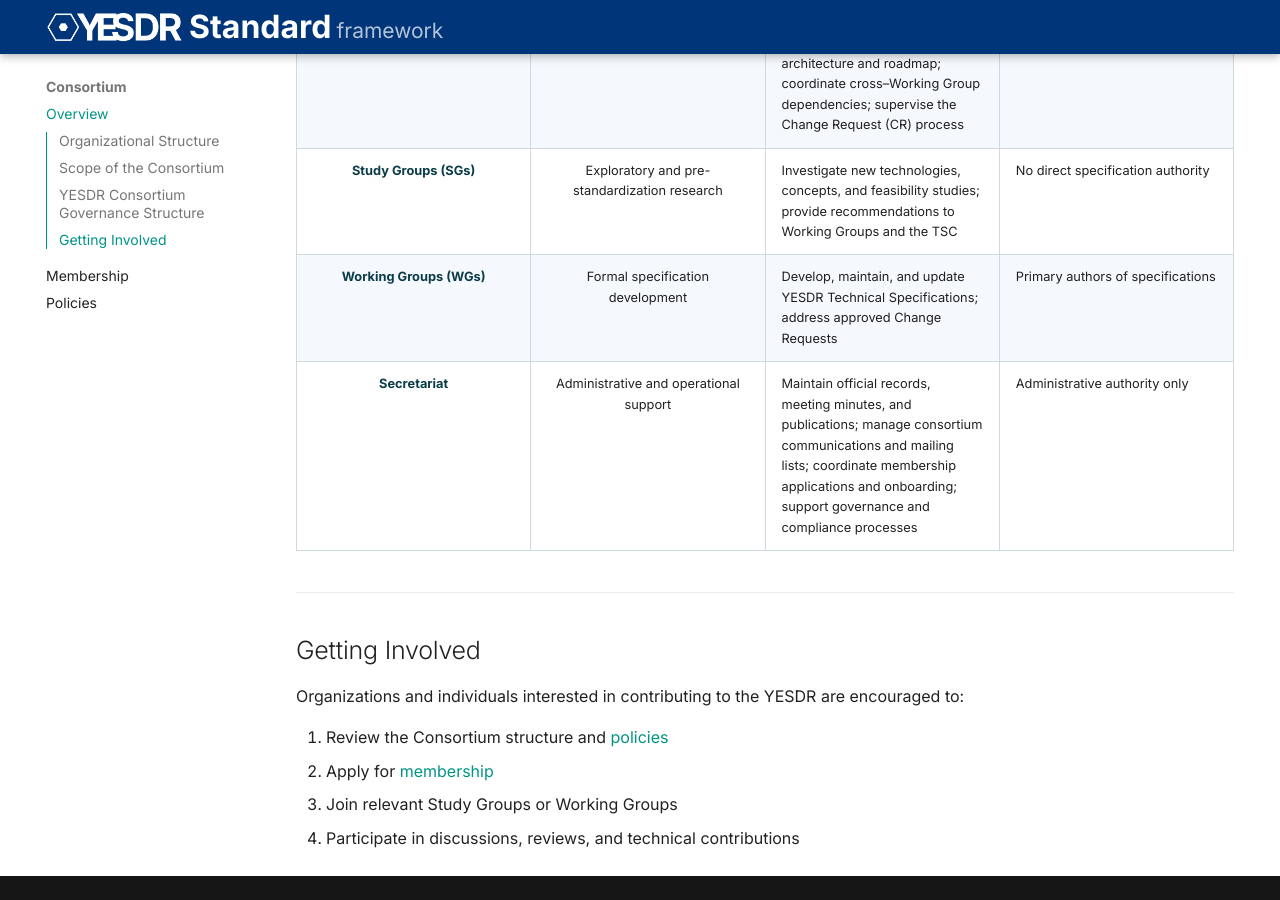
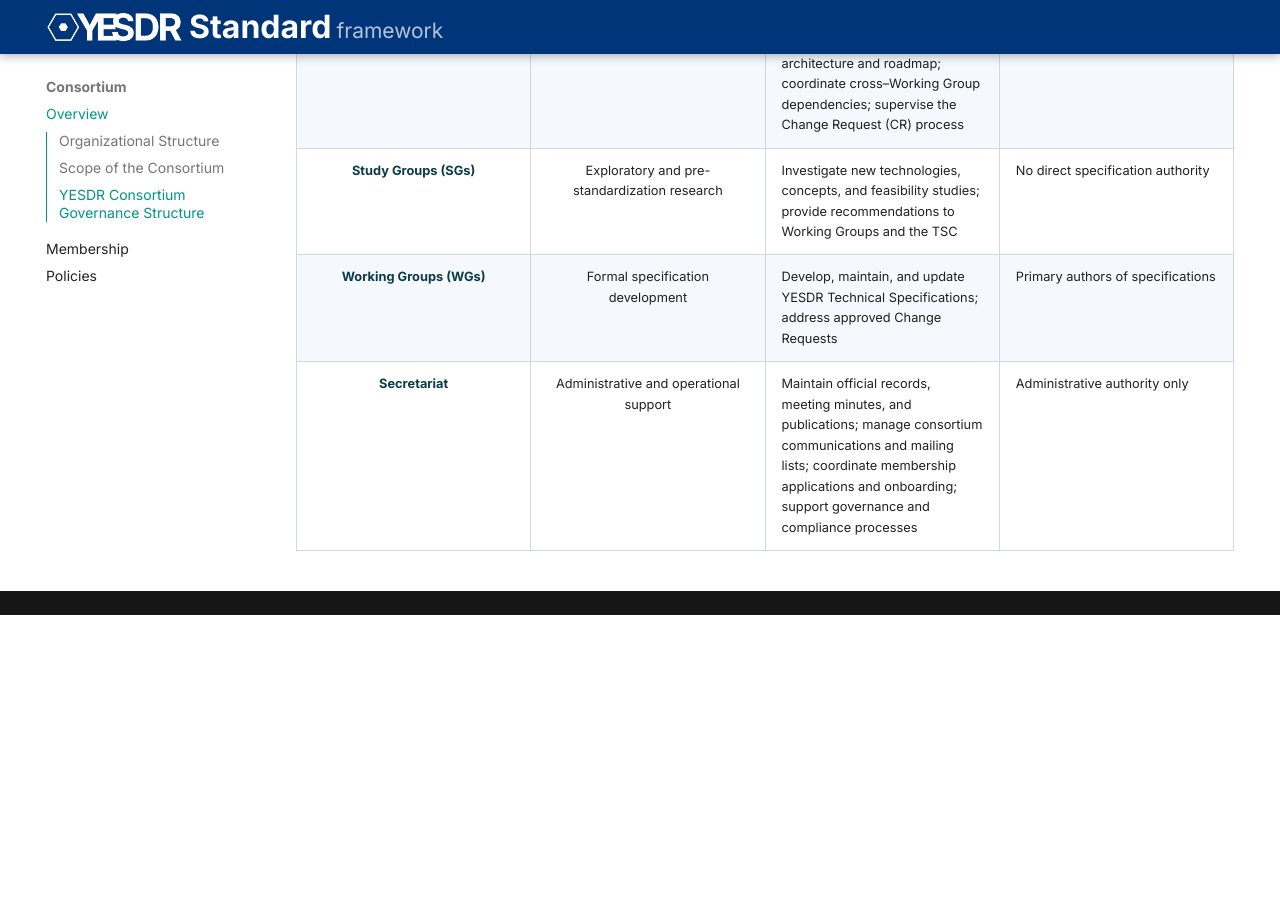
Before and after one commit to chandharlabs/yesdr-standard, an MkDocs documentation site: the page built from docs/consortium/overview.md, in a window 1280 px wide and 900 px high, scrolled down 2343 px. Built offline with MkDocs 1.6.1 and Material for MkDocs 9.7.7, drawn with Linux system fonts in a browser that asks for light colours; after the commit the page ends 2958 px from its top, so only the background shows below that.

Commit message:
Update overview.md

```diff
--- a/docs/consortium/overview.md
+++ b/docs/consortium/overview.md
@@ -34,14 +34,3 @@
 | **Study Groups (SGs)** | Exploratory and pre-standardization research | Investigate new technologies, concepts, and feasibility studies; provide recommendations to Working Groups and the TSC | No direct specification authority |
 | **Working Groups (WGs)** | Formal specification development | Develop, maintain, and update YESDR Technical Specifications; address approved Change Requests | Primary authors of specifications |
 | **Secretariat** | Administrative and operational support | Maintain official records, meeting minutes, and publications; manage consortium communications and mailing lists; coordinate membership applications and onboarding; support governance and compliance processes | Administrative authority only |
-
----
-
-## Getting Involved
-
-Organizations and individuals interested in contributing to the YESDR are encouraged to:
-
-1. Review the Consortium structure and [policies](policies.md)
-2. Apply for [membership](membership.md)
-3. Join relevant Study Groups or Working Groups
-4. Participate in discussions, reviews, and technical contributions
```
